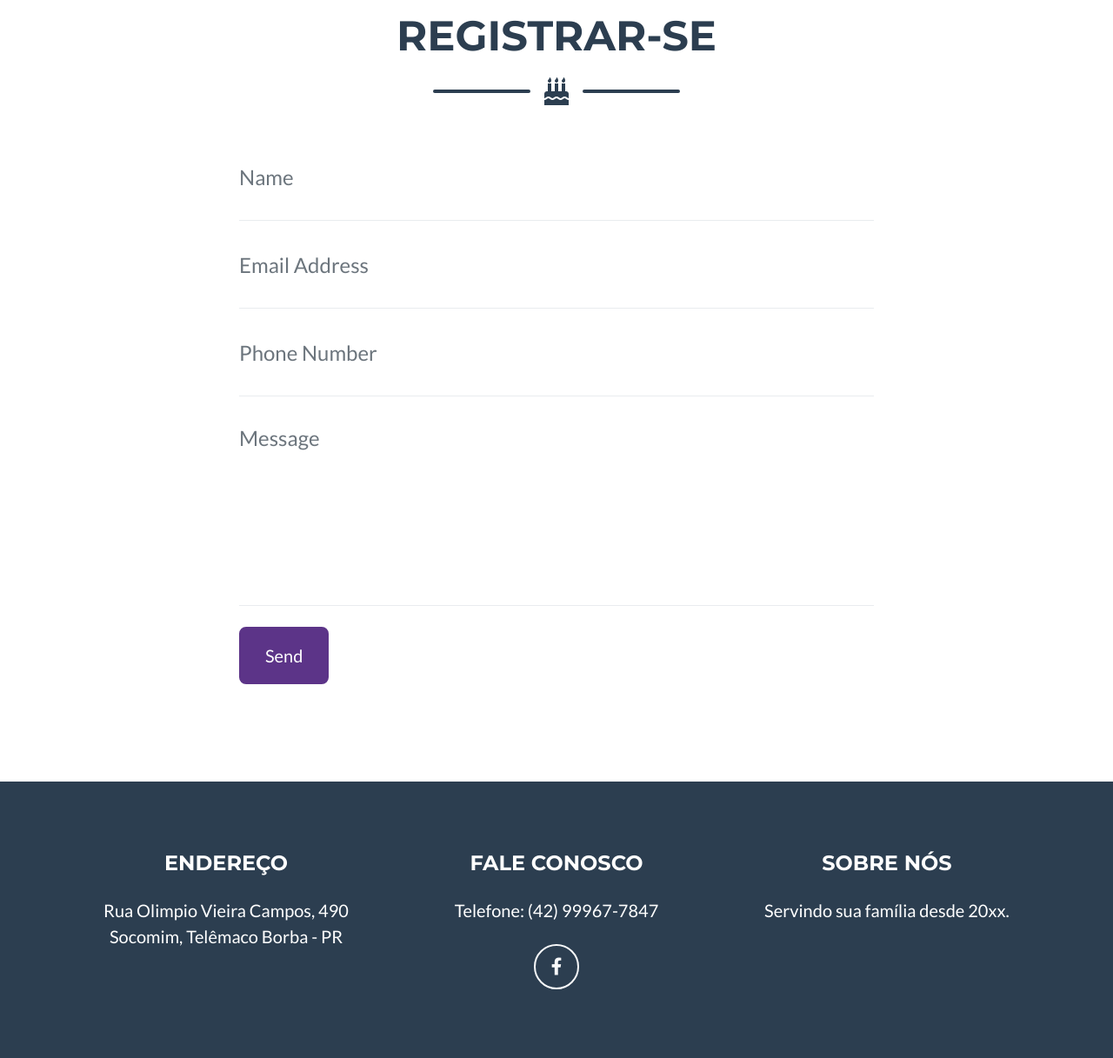
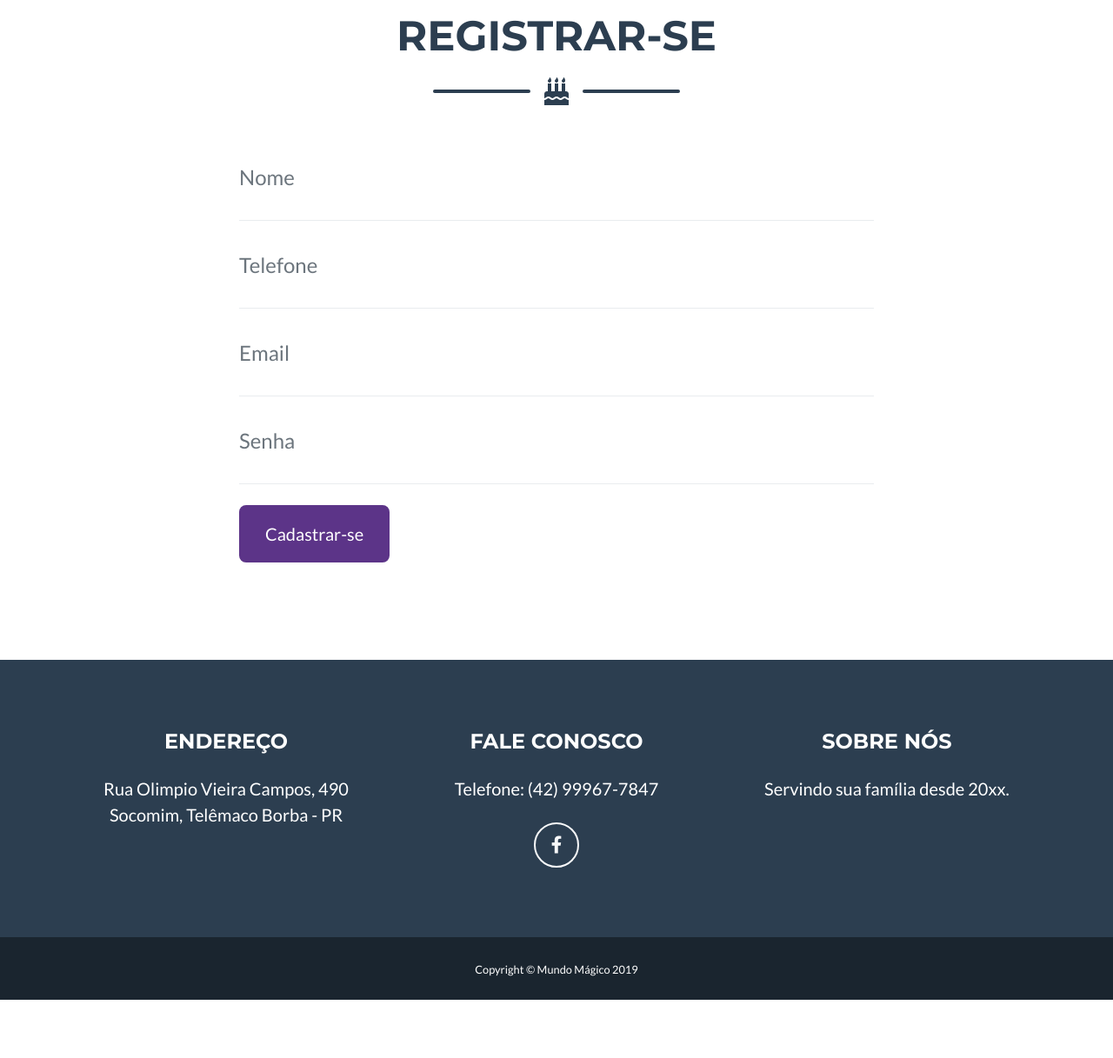
Before and after one commit to rflmnds/SiteMundoMagico, a PHP site: the page made by login.php in a window 1280 px wide. Shown: the part 179-1396 px from the top of the page at 87% size. After the commit the page ends 1329 px from the top, so only its background shows below. Run offline with PHP 8.4, Linux system fonts and the light colour scheme.

Commit message:
Cadastro de Cliente - Corrigido

```diff
--- a/paginas/content_register.php
+++ b/paginas/content_register.php
@@ -14,43 +14,42 @@
         <div class="divider-custom-line"></div>
       </div>
 
-      <!-- Contact Section Form -->
+      <!-- Formulário de Registro -->
       <div class="row">
         <div class="col-lg-8 mx-auto">
-          <!-- To configure the contact form email address, go to mail/contact_me.php and update the email address in the PHP file on line 19. -->
-          <form name="sentMessage" id="contactForm" novalidate="novalidate">
+          <form name="registroUsuario" novalidate="novalidate" method="post" action="./action/action_registro.php">
             <div class="control-group">
               <div class="form-group floating-label-form-group controls mb-0 pb-2">
-                <label>Name</label>
-                <input class="form-control" id="name" type="text" placeholder="Name" required="required" data-validation-required-message="Please enter your name.">
+                <label>Nome</label>
+                <input class="form-control" id="nome" name="nome" type="text" placeholder="Nome" required="required" data-validation-required-message="Por favor digite seu nome.">
                 <p class="help-block text-danger"></p>
               </div>
             </div>
             <div class="control-group">
               <div class="form-group floating-label-form-group controls mb-0 pb-2">
-                <label>Email Address</label>
-                <input class="form-control" id="email" type="email" placeholder="Email Address" required="required" data-validation-required-message="Please enter your email address.">
+                <label>Telefone</label>
+                <input class="form-control" id="telefone" name="telefone" type="text" placeholder="Telefone" required="required" data-validation-required-message="Por favor digite seu número de telefone.">
                 <p class="help-block text-danger"></p>
               </div>
             </div>
             <div class="control-group">
               <div class="form-group floating-label-form-group controls mb-0 pb-2">
-                <label>Phone Number</label>
-                <input class="form-control" id="phone" type="tel" placeholder="Phone Number" required="required" data-validation-required-message="Please enter your phone number.">
+                <label>Email</label>
+                <input class="form-control" id="email" name="email" type="email" placeholder="Email" required="required" data-validation-required-message="Por favor digite seu endereço de e-mail.">
                 <p class="help-block text-danger"></p>
               </div>
             </div>
             <div class="control-group">
               <div class="form-group floating-label-form-group controls mb-0 pb-2">
-                <label>Message</label>
-                <textarea class="form-control" id="message" rows="5" placeholder="Message" required="required" data-validation-required-message="Please enter a message."></textarea>
+                <label>Senha</label>
+                <input class="form-control" id="senha" name="senha" type="password" placeholder="Senha" required="required" data-validation-required-message="Digite sua senha.">
                 <p class="help-block text-danger"></p>
               </div>
             </div>
             <br>
             <div id="success"></div>
             <div class="form-group">
-              <button type="submit" class="btn btn-primary btn-xl" id="sendMessageButton">Send</button>
+              <button type="submit" class="btn btn-primary btn-xl">Cadastrar-se</button>
             </div>
           </form>
         </div>
```
Also changed, not shown: action/action_registro.php (+9 -9 lines).
